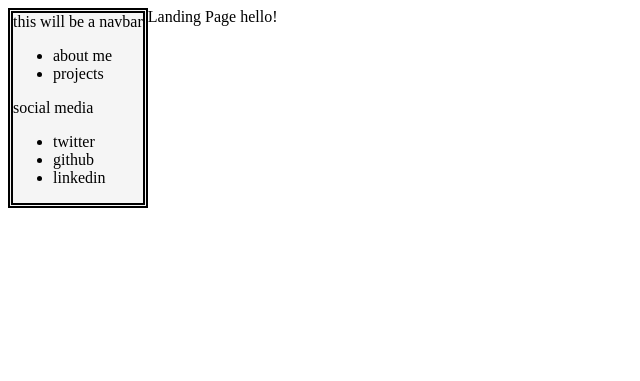
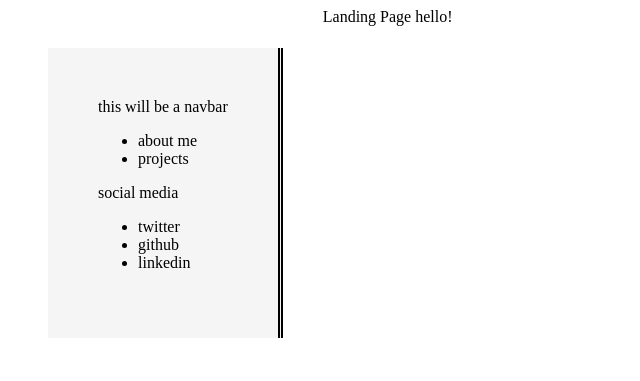
Before and after one commit to enyaneer/portfolio, a React app: page / in a window 1280 px wide. Shown: the whole page, without its empty margins (0-640 px from the left). Built offline with nearby package versions, Linux system fonts and the light colour scheme.

Commit message:
added navbar padding and margin

```diff
--- a/client/components/navbar.js
+++ b/client/components/navbar.js
@@ -10,7 +10,7 @@ const Navbar = () => {
           <li>projects</li>
         </ul>
       </div>
-      <div>
+      <div id='social'>
         social media
         <ul>
           <li>twitter</li>
--- a/public/style.css
+++ b/public/style.css
@@ -3,10 +3,12 @@
 }
 
 #navbar {
+  padding: 50px;
+  margin: 40px;
   display: flex;
   background: whitesmoke;
   flex-direction: column;
-  border: thick double black;
+  border-right: thick double black;
 }
 
 #landingBox {
```
